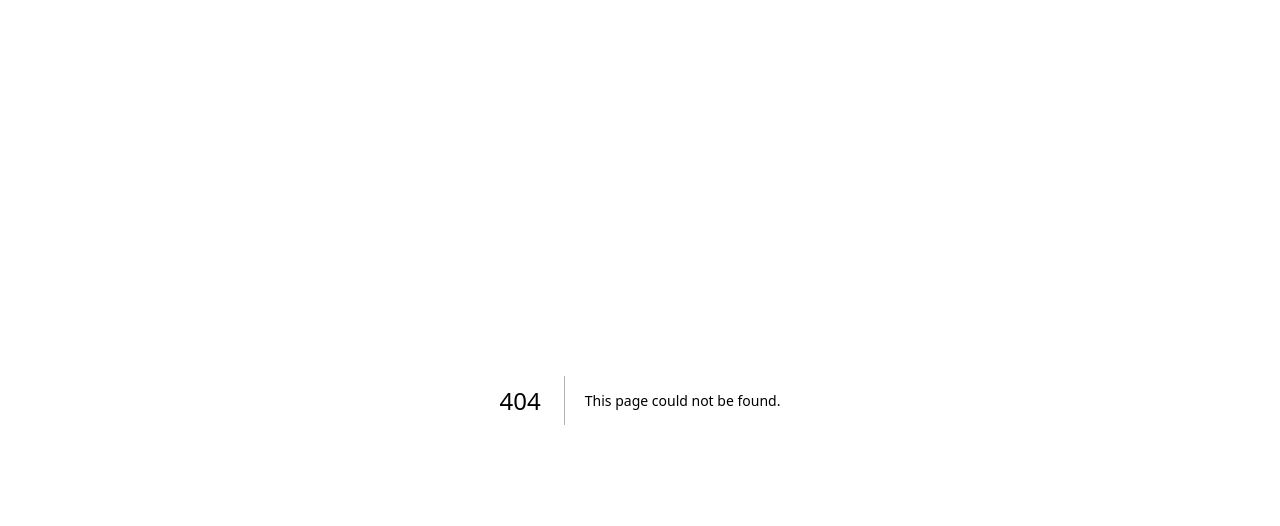
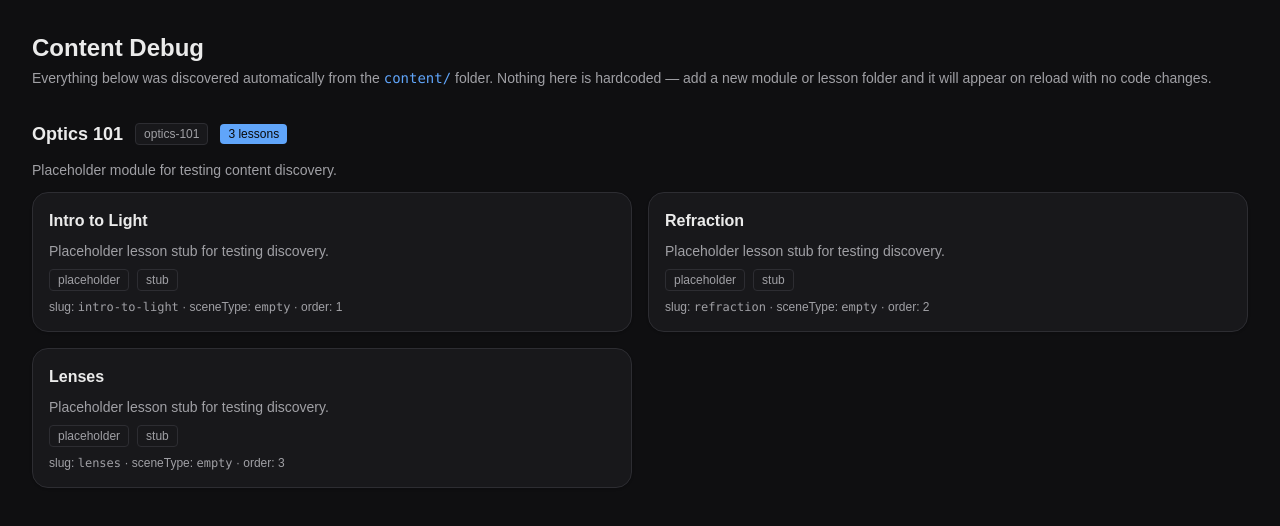
Before and after one commit to DoCedric/3d-edu-platform, a Next.js app: page /content-debug in a window 1280 px wide. Before the commit this address had no page. Shown: the top 526 px of the page. Built offline with nearby package versions, Linux system fonts and the light colour scheme.

Commit message:
added fake content to test the system

```diff
--- /dev/null
+++ b/content/optics-101/intro-to-light/lesson.mdx
@@ -0,0 +1,9 @@
+---
+title: "Intro to Light"
+description: "Placeholder lesson stub for testing discovery."
+tags: ["placeholder", "stub"]
+sceneType: "empty"
+order: 1
+---
+
+This is placeholder MDX content used only to test the content discovery system. Not real lesson content.
--- /dev/null
+++ b/content/optics-101/lenses/lesson.mdx
@@ -0,0 +1,9 @@
+---
+title: "Lenses"
+description: "Placeholder lesson stub for testing discovery."
+tags: ["placeholder", "stub"]
+sceneType: "empty"
+order: 3
+---
+
+This is placeholder MDX content used only to test the content discovery system. Not real lesson content.
--- /dev/null
+++ b/content/optics-101/module.json
@@ -0,0 +1,4 @@
+{
+  "title": "Optics 101",
+  "description": "Placeholder module for testing content discovery."
+}
--- /dev/null
+++ b/content/optics-101/refraction/lesson.mdx
@@ -0,0 +1,9 @@
+---
+title: "Refraction"
+description: "Placeholder lesson stub for testing discovery."
+tags: ["placeholder", "stub"]
+sceneType: "empty"
+order: 2
+---
+
+This is placeholder MDX content used only to test the content discovery system. Not real lesson content.
--- a/package.json
+++ b/package.json
@@ -15,6 +15,7 @@
     "@react-three/drei": "^10.7.8",
     "@react-three/fiber": "^9.7.0",
     "framer-motion": "^13.2.0",
+    "gray-matter": "^4.0.3",
     "next": "16.3.4",
     "react": "19.2.8",
     "react-dom": "19.2.8",
--- /dev/null
+++ b/src/app/content-debug/page.tsx
@@ -0,0 +1,62 @@
+import { getAllModules } from "@/lib/content/discovery";
+import { Card } from "@/components/ui/Card";
+import { Badge } from "@/components/ui/Badge";
+import { Panel } from "@/components/ui/Panel";
+
+export default function ContentDebugPage() {
+  const modules = getAllModules();
+
+  return (
+    <main className="min-h-screen bg-bg p-8 flex flex-col gap-8">
+      <div>
+        <h1 className="text-text text-2xl font-bold mb-1">Content Debug</h1>
+        <p className="text-text-muted text-sm">
+          Everything below was discovered automatically from the{" "}
+          <code className="text-accent">content/</code> folder. Nothing here is
+          hardcoded — add a new module or lesson folder and it will appear on
+          reload with no code changes.
+        </p>
+      </div>
+
+      {modules.length === 0 && (
+        <Panel>
+          <p className="text-text-muted text-sm">
+            No modules found. Check that the <code>content/</code> folder exists
+            at the project root and contains at least one module folder.
+          </p>
+        </Panel>
+      )}
+
+      {modules.map((module) => (
+        <div key={module.slug} className="flex flex-col gap-3">
+          <div className="flex items-center gap-3">
+            <h2 className="text-text text-lg font-semibold">{module.title}</h2>
+            <Badge>{module.slug}</Badge>
+            <Badge variant="accent">{module.lessons.length} lessons</Badge>
+          </div>
+          {module.description && (
+            <p className="text-text-muted text-sm">{module.description}</p>
+          )}
+
+          <div className="grid grid-cols-1 md:grid-cols-2 gap-4">
+            {module.lessons.map((lesson) => (
+              <Card key={lesson.lessonSlug} title={lesson.metadata.title}>
+                <p className="mb-2">{lesson.metadata.description}</p>
+                <div className="flex flex-wrap gap-2 mb-2">
+                  {lesson.metadata.tags.map((tag) => (
+                    <Badge key={tag}>{tag}</Badge>
+                  ))}
+                </div>
+                <p className="text-xs">
+                  slug: <code>{lesson.lessonSlug}</code> · sceneType:{" "}
+                  <code>{lesson.metadata.sceneType}</code> · order:{" "}
+                  {lesson.metadata.order}
+                </p>
+              </Card>
+            ))}
+          </div>
+        </div>
+      ))}
+    </main>
+  );
+}
--- /dev/null
+++ b/src/lib/content/discovery.ts
@@ -0,0 +1,76 @@
+import fs from "fs";
+import path from "path";
+import matter from "gray-matter";
+import { Lesson, LessonMetadata, Module } from "./types";
+
+const CONTENT_ROOT = path.join(process.cwd(), "content");
+
+function readLesson(moduleSlug: string, lessonSlug: string): Lesson | null {
+  const lessonDir = path.join(CONTENT_ROOT, moduleSlug, lessonSlug);
+  const mdxPath = path.join(lessonDir, "lesson.mdx");
+
+  if (!fs.existsSync(mdxPath)) return null;
+
+  const raw = fs.readFileSync(mdxPath, "utf-8");
+  const { data, content } = matter(raw);
+
+  const metadata: LessonMetadata = {
+    title: data.title ?? lessonSlug,
+    description: data.description ?? "",
+    tags: data.tags ?? [],
+    sceneType: data.sceneType ?? "empty",
+    order: data.order ?? 0,
+  };
+
+  return {
+    moduleSlug,
+    lessonSlug,
+    metadata,
+    mdxSource: content,
+  };
+}
+
+export function getAllModules(): Module[] {
+  if (!fs.existsSync(CONTENT_ROOT)) return [];
+
+  const moduleSlugs = fs
+    .readdirSync(CONTENT_ROOT, { withFileTypes: true })
+    .filter((entry) => entry.isDirectory())
+    .map((entry) => entry.name);
+
+  const modules: Module[] = moduleSlugs.map((moduleSlug) => {
+    const moduleDir = path.join(CONTENT_ROOT, moduleSlug);
+    const lessonSlugs = fs
+      .readdirSync(moduleDir, { withFileTypes: true })
+      .filter((entry) => entry.isDirectory())
+      .map((entry) => entry.name);
+
+    const lessons = lessonSlugs
+      .map((lessonSlug) => readLesson(moduleSlug, lessonSlug))
+      .filter((lesson): lesson is Lesson => lesson !== null)
+      .sort((a, b) => a.metadata.order - b.metadata.order);
+
+    let moduleMeta = { title: moduleSlug, description: "" };
+    const moduleMetaPath = path.join(moduleDir, "module.json");
+    if (fs.existsSync(moduleMetaPath)) {
+      moduleMeta = JSON.parse(fs.readFileSync(moduleMetaPath, "utf-8"));
+    }
+
+    return {
+      slug: moduleSlug,
+      title: moduleMeta.title,
+      description: moduleMeta.description,
+      lessons,
+    };
+  });
+
+  return modules;
+}
+
+export function getModule(moduleSlug: string): Module | undefined {
+  return getAllModules().find((m) => m.slug === moduleSlug);
+}
+
+export function getLesson(moduleSlug: string, lessonSlug: string): Lesson | null {
+  return readLesson(moduleSlug, lessonSlug);
+}
--- /dev/null
+++ b/src/lib/content/types.ts
@@ -0,0 +1,21 @@
+export interface LessonMetadata {
+  title: string;
+  description: string;
+  tags: string[];
+  sceneType: string;
+  order: number;
+}
+
+export interface Lesson {
+  moduleSlug: string;
+  lessonSlug: string;
+  metadata: LessonMetadata;
+  mdxSource: string;
+}
+
+export interface Module {
+  slug: string;
+  title: string;
+  description: string;
+  lessons: Lesson[];
+}
```
Also changed, not shown: 1 other file (tests, documents, lock files or other folders).
